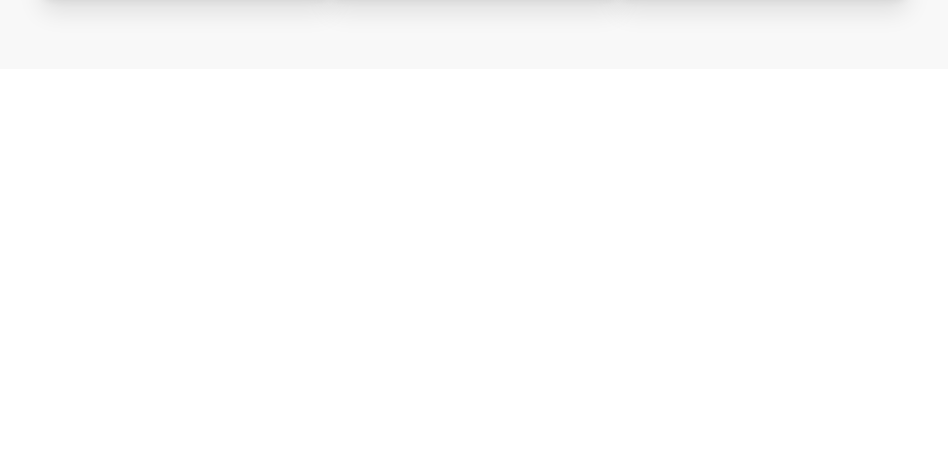
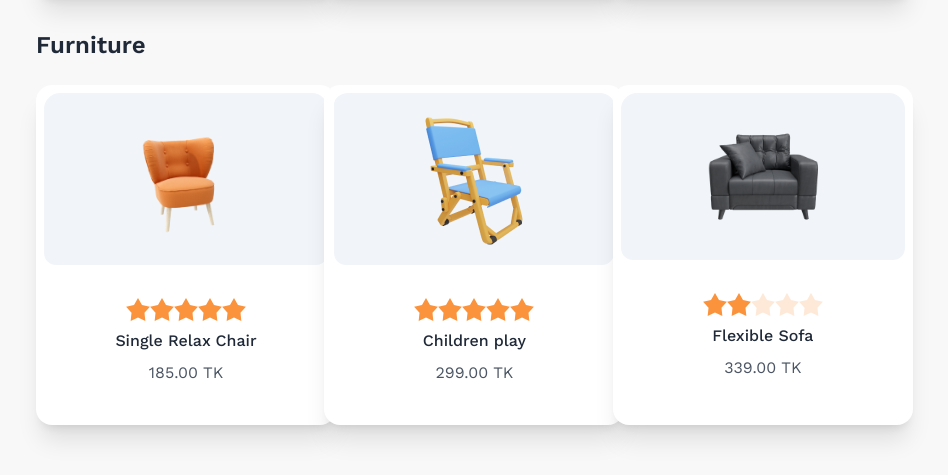
Before and after one commit to mahfuzar175/summer-sale, a plain HTML site: page index.html in a window 1280 px wide. Shown: the part 1508-1983 px from the top of the page, without its empty margins (4-952 px from the left). Before the commit the page ends 1577 px from the top, so only its background shows below. Drawn offline with nearby package versions, Linux system fonts and the light colour scheme.

Commit message:
design fixed

```diff
--- a/index.html
+++ b/index.html
@@ -132,7 +132,7 @@
                               <p class="text-gray-600">69.00 TK</p>
                             </div>
                         </div>
-                        <!-- Sportswearcard-3 -->
+                        <!-- Sportswear card-3 -->
                         <div class="card bg-base-100 shadow-xl w-[300px] p-2" onclick="hanlhleclick(this)">
                             <figure>
                               <img src="images/prod6.png" alt="Shoes" class="rounded-xl py-6 px-20 bg-slate-100" />
@@ -147,6 +147,64 @@
                                 </div>
                               <h1 class="font-medium">Sports cates</h1>
                               <p class="text-gray-600">159.00 TK</p>
+                            </div>
+                        </div>
+                    </div>
+                </div>
+                <!-- Furniture container-->
+                <div class="mb-8">
+                    <!-- Furniture header -->
+                    <div class="text-2xl font-semibold mb-6">Furniture</div>
+                    <div class="flex-1 grid grid-cols-1 md:grid-cols-2 lg:grid-cols-3 gap-8">
+                        <!-- Furniture card-1 -->
+                        <div class="card bg-base-100 shadow-xl w-[300px] p-2" onclick="hanlhleclick(this)">
+                            <figure>
+                              <img src="images/prod7.png" alt="Shoes" class="rounded-xl py-6 px-20 bg-slate-100" />
+                            </figure>
+                            <div class="card-body items-center text-center">
+                                <div class="rating">
+                                    <input type="radio" name="rating-2" class="mask mask-star-2 bg-orange-400" />
+                                    <input type="radio" name="rating-2" class="mask mask-star-2 bg-orange-400" checked />
+                                    <input type="radio" name="rating-2" class="mask mask-star-2 bg-orange-400" />
+                                    <input type="radio" name="rating-2" class="mask mask-star-2 bg-orange-400" />
+                                    <input type="radio" name="rating-2" class="mask mask-star-2 bg-orange-400" />
+                                </div>
+                              <h1 class="font-medium">Single Relax Chair</h1>
+                              <p class="text-gray-600">185.00 TK</p>
+                            </div>
+                        </div>
+                        <!-- Furniture card-2 -->
+                        <div class="card bg-base-100 shadow-xl w-[300px] p-2" onclick="hanlhleclick(this)">
+                            <figure>
+                              <img src="images/prod8.png" alt="Shoes" class="rounded-xl py-4 px-20 bg-slate-100" />
+                            </figure>
+                            <div class="card-body items-center text-center">
+                                <div class="rating">
+                                    <input type="radio" name="rating-2" class="mask mask-star-2 bg-orange-400" />
+                                    <input type="radio" name="rating-2" class="mask mask-star-2 bg-orange-400" checked />
+                                    <input type="radio" name="rating-2" class="mask mask-star-2 bg-orange-400" />
+                                    <input type="radio" name="rating-2" class="mask mask-star-2 bg-orange-400" />
+                                    <input type="radio" name="rating-2" class="mask mask-star-2 bg-orange-400" />
+                                </div>
+                              <h1 class="font-medium">Children play</h1>
+                              <p class="text-gray-600">299.00 TK</p>
+                            </div>
+                        </div>
+                        <!-- Furniture card-3 -->
+                        <div class="card bg-base-100 shadow-xl w-[300px] p-2" onclick="hanlhleclick(this)">
+                            <figure>
+                              <img src="images/prod9.png" alt="Shoes" class="rounded-xl py-8 px-20 bg-slate-100" />
+                            </figure>
+                            <div class="card-body items-center text-center">
+                                <div class="rating">
+                                    <input type="radio" name="rating-2" class="mask mask-star-2 bg-orange-400" />
+                                    <input type="radio" name="rating-2" class="mask mask-star-2 bg-orange-400" checked />
+                                    <input type="radio" name="rating-2" class="mask mask-star-2 bg-orange-400" />
+                                    <input type="radio" name="rating-2" class="mask mask-star-2 bg-orange-400" />
+                                    <input type="radio" name="rating-2" class="mask mask-star-2 bg-orange-400" />
+                                </div>
+                              <h1 class="font-medium">Flexible Sofa</h1>
+                              <p class="text-gray-600">339.00 TK</p>
                             </div>
                         </div>
                     </div>
```
